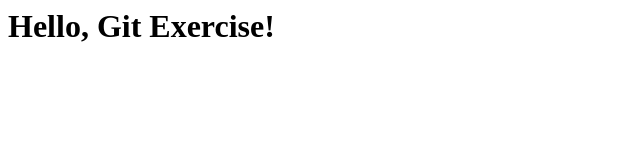
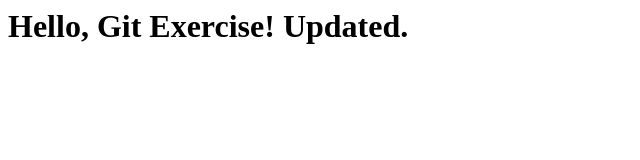
Before and after one commit to lavakumar94/my-git-exercise, a plain HTML site: page index.html in a window 1280 px wide. Shown: the whole page, without its empty margins (0-640 px from the left). Drawn offline with Linux system fonts and the light colour scheme.

Commit message:
Update index.html

```diff
--- a/index.html
+++ b/index.html
@@ -1 +1 @@
-<html><body><h1>Hello, Git Exercise!</h1></body></html>
+<html><body><h1>Hello, Git Exercise! Updated.</h1></body></html>
```
